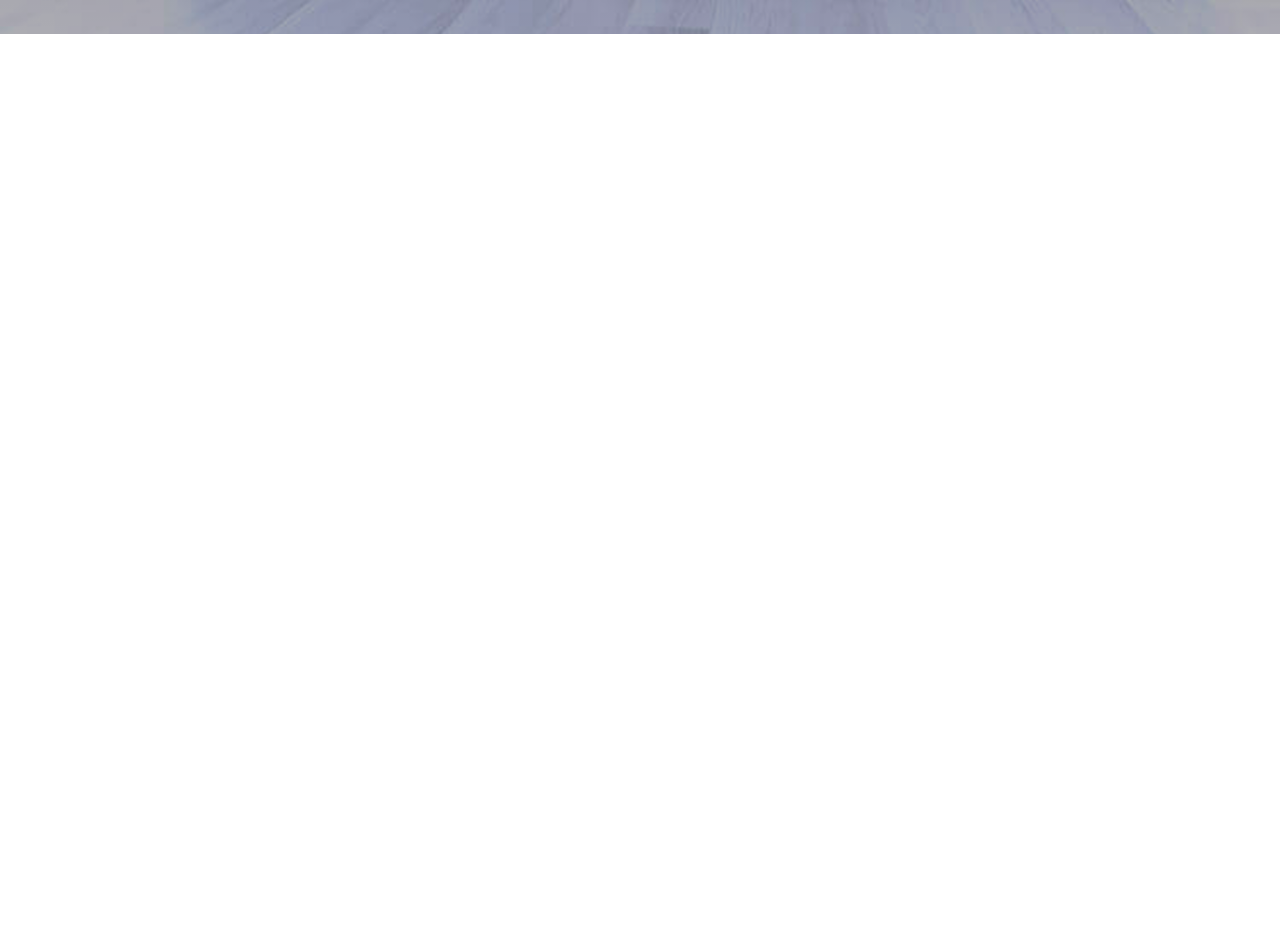
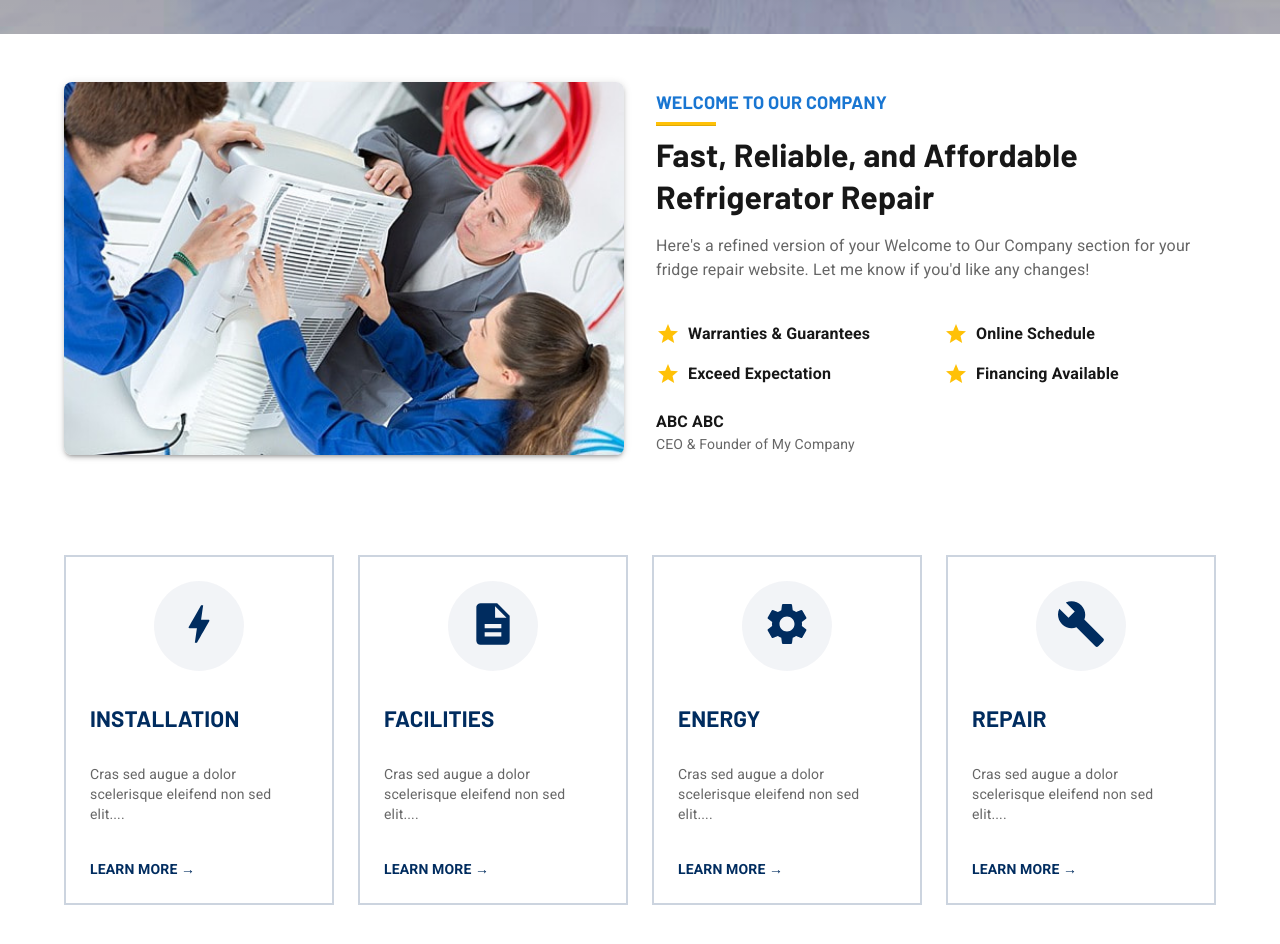
Before and after one commit to Dax-savani/khalid_appliance_repair, a Next.js app: page / in a window 1280 px wide. Shown: the part 920-1864 px from the top of the page. Before the commit the page ends 954 px from the top, so only its background shows below. Built offline with nearby package versions, Linux system fonts and the light colour scheme.

Commit message:
Some changes

```diff
--- a/src/app/page.js
+++ b/src/app/page.js
@@ -1,9 +1,13 @@
 import HeroSection from "@/components/Home/Herosection";
+import Advantages from "@/components/Home/Advantages";
+import ServiceCards from "@/components/Home/ServiceCards";
 
 export default function Home() {
     return (
         <>
             <HeroSection />
+            <Advantages />
+            <ServiceCards />
         </>
     );
 }
--- /dev/null
+++ b/src/components/Home/Advantages.js
@@ -0,0 +1,106 @@
+import React from "react";
+import { Container, Box, Typography, Grid, Divider } from "@mui/material";
+import StarIcon from "@mui/icons-material/Star";
+import img from "../../assets/images/home/1.png";
+
+const advantages = [
+    "Warranties & Guarantees",
+    "Online Schedule",
+    "Exceed Expectation",
+    "Financing Available",
+];
+
+const Advantages = () => {
+    return (
+        <Container maxWidth="lg" sx={{ py: { xs: 4, md: 6 } }}>
+            <Grid container spacing={4} alignItems="center">
+                {/* Image Section */}
+                <Grid item xs={12} md={6}>
+                    <Box
+                        component="img"
+                        src={img.src}
+                        alt="Refrigerator Repair"
+                        sx={{
+                            width: "100%",
+                            borderRadius: 2,
+                            boxShadow: 3,
+                        }}
+                    />
+                </Grid>
+
+                {/* Text Section */}
+                <Grid item xs={12} md={6}>
+                    {/* Title with Yellow Underline */}
+                    <Box sx={{ display: "inline-block", mb: 1 }}>
+                        <Typography
+                            variant="subtitle1"
+                            sx={{
+                                fontWeight: "bold",
+                                fontSize: { xs: "16px", md: "18px" },
+                                textTransform: "uppercase",
+                                color: "primary.main",
+                            }}
+                        >
+                            WELCOME TO OUR COMPANY
+                        </Typography>
+                        <Divider sx={{ width: "60px", height: "4px", backgroundColor: "#FFC107", mt: "4px" }} />
+                    </Box>
+
+                    <Typography
+                        variant="h4"
+                        className="heading"
+                        sx={{
+                            fontWeight: "bold",
+                            fontSize: { xs: "24px", md: "32px" },
+                            lineHeight: 1.3,
+                        }}
+                    >
+                        Fast, Reliable, and Affordable Refrigerator Repair
+                    </Typography>
+                    <Typography
+                        variant="body1"
+                        color="text.secondary"
+                        mt={2}
+                        sx={{ fontFamily: "Roboto, sans-serif", fontSize: { xs: "14px", md: "16px" } }}
+                    >
+                        Here's a refined version of your Welcome to Our Company section for your fridge repair website. Let me know if you'd like any changes!
+                    </Typography>
+
+                    {/* Advantages List */}
+                    <Grid container spacing={2} mt={3}>
+                        {advantages.map((adv, index) => (
+                            <Grid
+                                item
+                                xs={12}
+                                sm={6}
+                                key={index}
+                                sx={{ display: "flex", alignItems: "center" }}
+                            >
+                                <StarIcon sx={{ color: "#FFC107", mr: 1 }} />
+                                <Typography
+                                    variant="body1"
+                                    fontWeight="bold"
+                                    sx={{ fontSize: { xs: "14px", md: "16px" } }}
+                                >
+                                    {adv}
+                                </Typography>
+                            </Grid>
+                        ))}
+                    </Grid>
+
+                    {/* CEO Info */}
+                    <Box mt={3}>
+                        <Typography variant="body1" fontWeight="bold">
+                            ABC ABC
+                        </Typography>
+                        <Typography variant="body2" color="text.secondary">
+                            CEO & Founder of My Company
+                        </Typography>
+                    </Box>
+                </Grid>
+            </Grid>
+        </Container>
+    );
+};
+
+export default Advantages;
--- a/src/components/Home/Herosection.js
+++ b/src/components/Home/Herosection.js
@@ -16,7 +16,7 @@ const slides = [
     },
     {
         image: img,
-        title: 'Expert Air Conditioning Services',
+        title: 'BEST PROFESSIONAL SERVICES',
         subtitle: 'Reliable & Professional',
         description: 'Trust our experienced team for top-notch HVAC solutions.',
     },
--- /dev/null
+++ b/src/components/Home/ServiceCards.js
@@ -0,0 +1,105 @@
+import React from "react";
+import { Container, Grid, Box, Typography } from "@mui/material";
+import BoltIcon from "@mui/icons-material/Bolt";
+import DescriptionIcon from "@mui/icons-material/Description";
+import SettingsIcon from "@mui/icons-material/Settings";
+import BuildIcon from "@mui/icons-material/Build";
+
+const services = [
+    { title: "INSTALLATION", icon: <BoltIcon sx={{ fontSize: 50 }} /> },
+    { title: "FACILITIES", icon: <DescriptionIcon sx={{ fontSize: 50 }} /> },
+    { title: "ENERGY", icon: <SettingsIcon sx={{ fontSize: 50 }} /> },
+    { title: "REPAIR", icon: <BuildIcon sx={{ fontSize: 50 }} /> },
+];
+
+const ServiceCards = () => {
+    return (
+        <Container maxWidth="lg" sx={{ py: { xs: 4, md: 6 } }}>
+            <Grid container spacing={3} justifyContent="center">
+                {services.map((service, index) => (
+                    <Grid item xs={12} sm={6} md={3} key={index}>
+                        <Box
+                            sx={{
+                                p: 3,
+                                border: "2px solid rgba(0, 44, 95, 0.2)",
+                                transition: "all 0.3s ease",
+                                textAlign: "left",
+                                display: "flex",
+                                flexDirection: "column",
+                                height: "350px",
+                                justifyContent: "space-between",
+                                "&:hover": {
+                                    borderColor: "#FFC107",
+                                },
+                                "&:hover .icon": {
+                                    color: "#FFC107",
+                                },
+                                "&:hover .heading": {
+                                    color: "#FFC107",
+                                },
+                            }}
+                        >
+                            {/* Icon with Rounded Background */}
+                            <Box
+                                sx={{
+                                    width: 90,
+                                    height: 90,
+                                    display: "flex",
+                                    alignItems: "center",
+                                    justifyContent: "center",
+                                    mb: 1.5,
+                                    borderRadius: "50%",
+                                    backgroundColor: "rgba(0, 44, 95, 0.05)",
+                                    alignSelf: "center",
+                                    transition: "all 0.3s ease",
+                                }}
+                            >
+                                <Box className="icon" sx={{ color: "#002C5F", transition: "color 0.3s ease" }}>
+                                    {service.icon}
+                                </Box>
+                            </Box>
+
+                            {/* Title */}
+                            <Typography
+                                variant="h6"
+                                className="heading"
+                                sx={{
+                                    fontWeight: "bold",
+                                    color: "#002C5F",
+                                    textTransform: "uppercase",
+                                    fontSize: "1.4rem", // Same font size as before
+                                    transition: "color 0.3s ease",
+                                }}
+                            >
+                                {service.title}
+                            </Typography>
+
+                            {/* Description */}
+                            <Typography variant="body2" sx={{ color: "text.secondary", mt: 1 }}>
+                                Cras sed augue a dolor scelerisque eleifend non sed elit....
+                            </Typography>
+
+                            {/* Learn More */}
+                            <Typography
+                                variant="body2"
+                                sx={{
+                                    mt: 2,
+                                    fontWeight: "bold",
+                                    color: "#002C5F",
+                                    cursor: "pointer",
+                                    "&:hover": {
+                                        textDecoration: "underline",
+                                    },
+                                }}
+                            >
+                                LEARN MORE →
+                            </Typography>
+                        </Box>
+                    </Grid>
+                ))}
+            </Grid>
+        </Container>
+    );
+};
+
+export default ServiceCards;
```
Also changed, not shown: src/assets/images/home/1.png (added), src/assets/images/home/9c8d6e54f23b1f60de1a64150b2f8f48.jpg (deleted).
